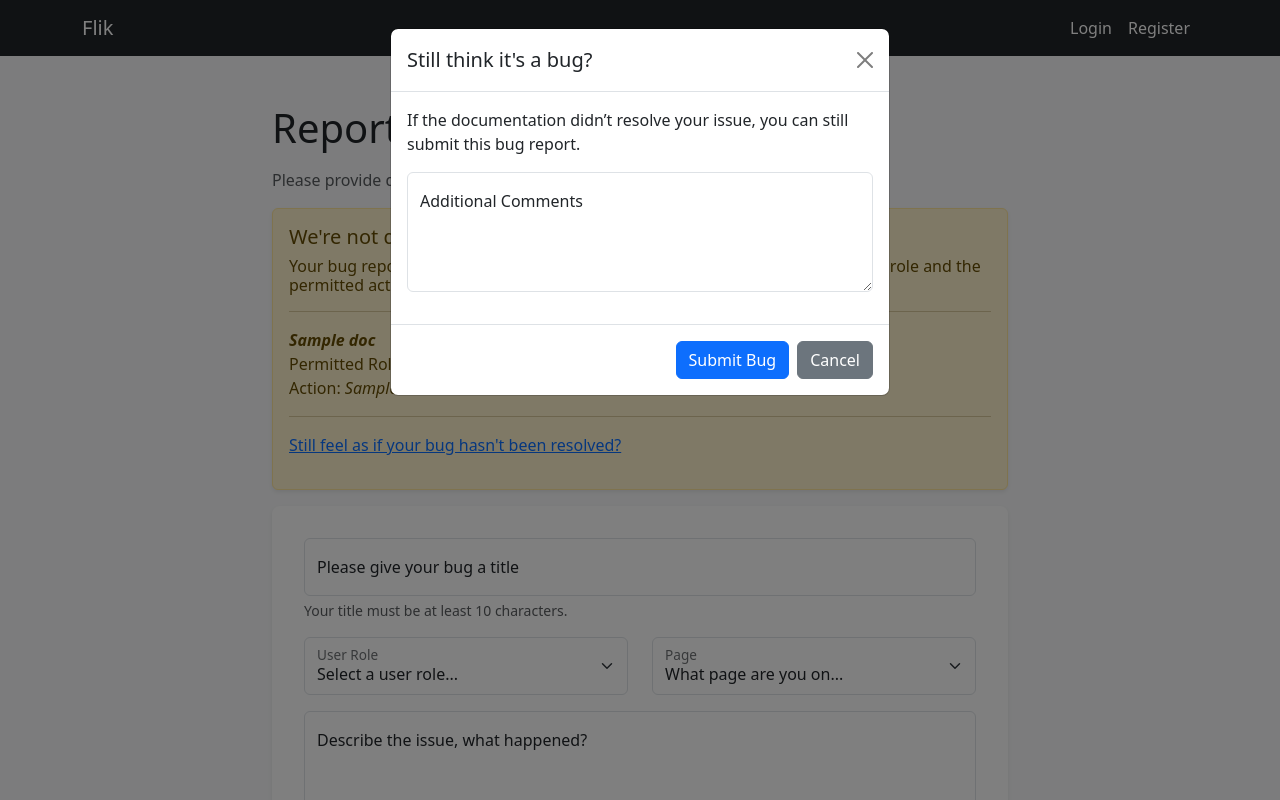
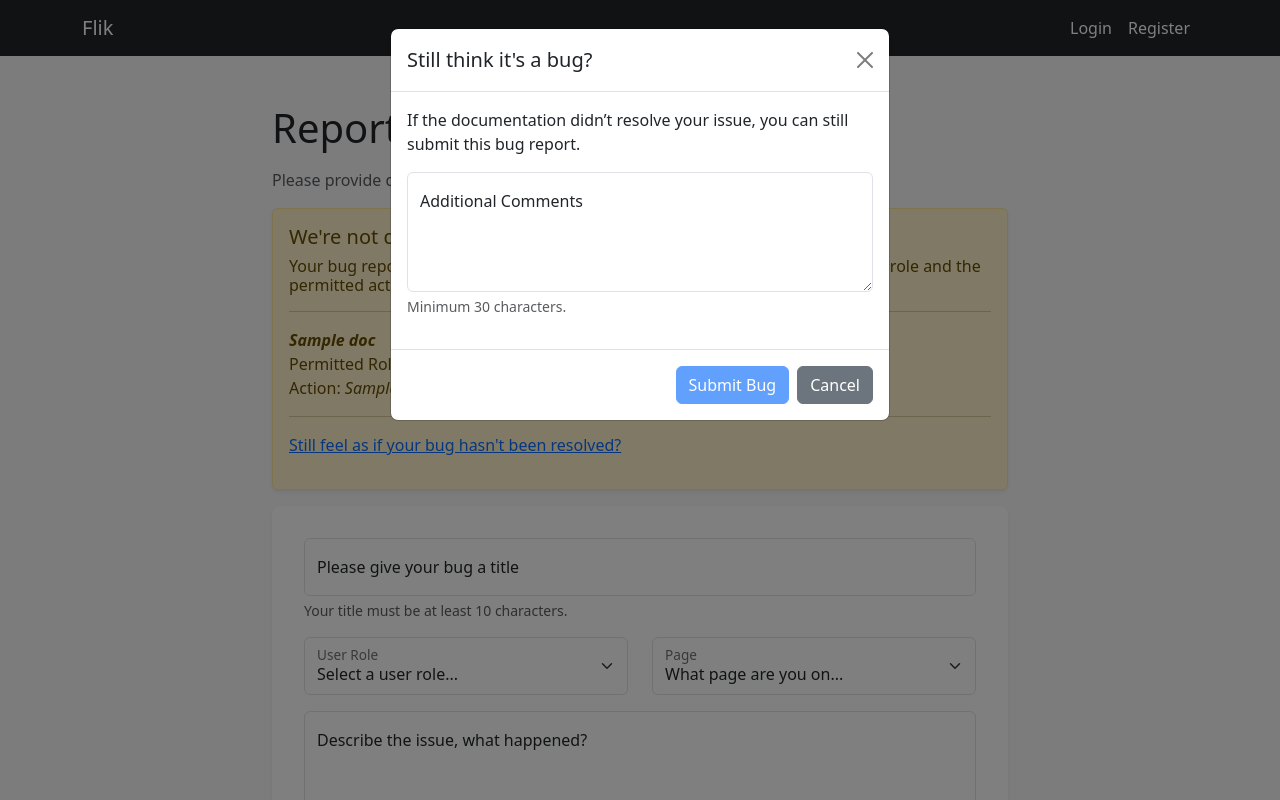
Before and after one commit to uol-feps-soc-comp3932-project-2425/synoptic-project-nwoodham72, a Flask app: template flik-foundation/app/templates/raise_bug.html in a window 1280 px wide, after a click on "Still feel as if your bug hasn't been resolved?". Run offline with Flask 3, Linux system fonts and the light colour scheme; tables that the repository leaves empty hold one stand-in row (values such as "Sample post"); the template is opened without the code that fills it: values that come from a table or form of the project are taken from there, most other values are stand-ins (such as "Sample title", 1, 10 or a date in 2020); parts of the project's set-up code (start-up, migrations or seed data) failed here and were passed over.

Commit message:
feat: added additional comments box validation

```diff
--- a/flik-foundation/app/templates/raise_bug.html
+++ b/flik-foundation/app/templates/raise_bug.html
@@ -7,7 +7,7 @@
       border-color: #ffc107 !important;
       box-shadow: 0 0 0 0.25rem rgba(255,193,7,0.25);
     }
-    #title:focus, #role:focus, #page:focus, #description:focus, #expected:focus {
+    #title:focus, #role:focus, #page:focus, #description:focus, #expected:focus, #additionalComments:focus {
       outline: none;
       box-shadow: none;
     }
@@ -146,12 +146,18 @@
         <div class="modal-body">
           <p>If the documentation didn’t resolve your issue, you can still submit this bug report.</p>
           <div class="form-floating mb-3">
-            <textarea class="form-control" id="additionalComments" name="additional_comments" placeholder="Explain why the documentation doesn't help..." style="height: 120px;"></textarea>
+            <textarea class="form-control" id="additionalComments" name="additional_comments" placeholder="Explain why the documentation doesn't help..." aria_describedby="additional_comments-helpblock" style="height: 120px;"></textarea>
             <label for="additionalComments">Additional Comments</label>
+            <div id="additional_comments-helpblock" class="form-text">
+              Minimum 30 characters.
+            </div>
+            <div class="invalid-feedback">
+              Your additional comments must be at least 30 characters.
+            </div>
           </div>
         </div>
         <div class="modal-footer">
-          <button type="submit" class="btn btn-primary" onclick="submitWithExtra()">Submit Bug</button>
+          <button type="submit" id="override-btn" class="btn btn-primary" onclick="submitWithExtra()" disabled>Submit Bug</button>
           <button type="button" class="btn btn-secondary" data-bs-dismiss="modal">Cancel</button>
         </div>
       </div>
@@ -222,6 +228,8 @@
       const roleSelect = document.getElementById('role');
       const pageSelect = document.getElementById('page');
       const expected_input = document.getElementById('expected');
+      const additional_input = document.getElementById('additionalComments');
+
 
       // Title field formatting
       titleInput.addEventListener('input', function(e) {
@@ -313,6 +321,28 @@
         }
       });
 
+      // Additional field formatting
+      additional_input.addEventListener('input', function(e) {
+        const value = e.target.value.trim();
+        if (value.length > 0 && value.length < 30) {
+          e.target.classList.remove('is-invalid', 'is-valid');
+          e.target.classList.add('is-warning');
+        } else if (value.length >= 10) {
+          e.target.classList.remove('is-invalid', 'is-warning');
+          e.target.classList.add('is-valid');
+        } else {
+          e.target.classList.remove('is-invalid', 'is-warning', 'is-valid');
+        }
+      });
+      // On blur, if expected field is too short, mark it red
+      additional_input.addEventListener('blur', function(e) {
+        const value = e.target.value.trim();
+        if (value.length > 0 && value.length < 30) {
+          e.target.classList.remove('is-warning');
+          e.target.classList.add('is-invalid');
+        }
+      });
+
     });
   </script>
 
@@ -397,4 +427,25 @@
     });
   });
 </script>
+
+<script>
+  document.addEventListener('DOMContentLoaded', function() {
+    const additional_input = document.getElementById('additionalComments');
+    const submitBtn = document.getElementById('override-btn');
+
+    additional_input.addEventListener('input', function(e) {
+      const value = e.target.value.trim();
+      if(value.length >= 30) {
+         submitBtn.disabled = false;
+         additional_input.classList.remove('is-warning', 'is-invalid');
+         additional_input.classList.add('is-valid');
+      } else {
+         submitBtn.disabled = true;
+         additional_input.classList.remove('is-valid');
+         additional_input.classList.add('is-warning');
+      }
+    });
+  });
+</script>
+
 {% endblock %}
```
